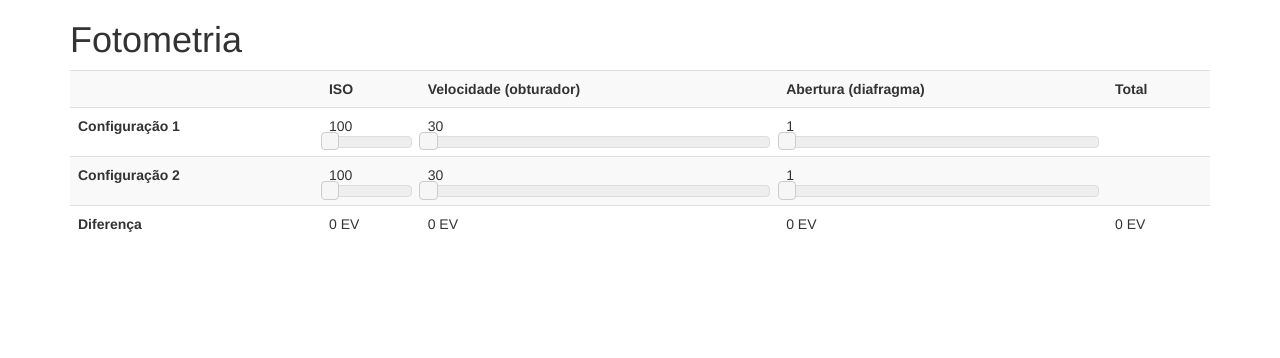
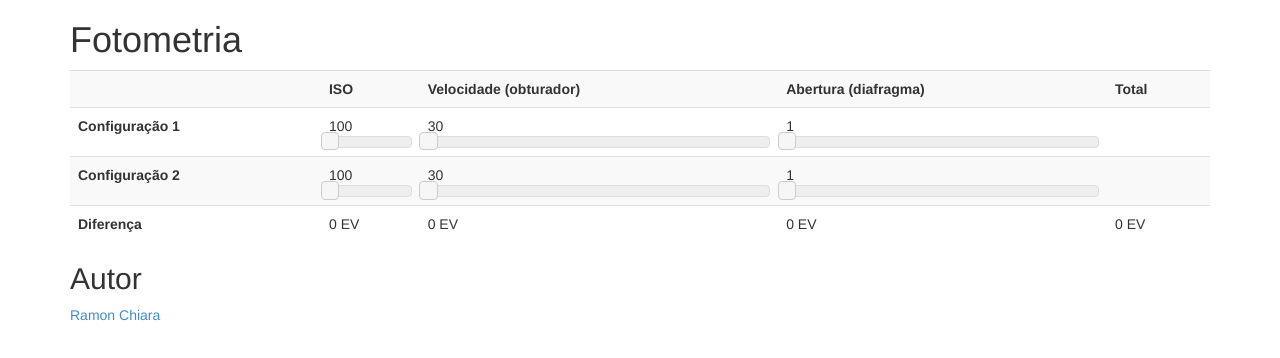
Before and after one commit to ramonchiara/Fotometria, a plain HTML site: page public_html/index.html in a window 1280 px wide. Drawn offline with Linux system fonts and the light colour scheme.

Commit message:
* Autor * Imagem usada no blog

```diff
--- a/public_html/index.html
+++ b/public_html/index.html
@@ -41,6 +41,10 @@
                     <td>{{deltaTotal}} EV</td>
                 </tr>
             </table>
+            <h2>Autor</h2>
+            <address>
+                <a href="http://www.raymond.com.br/">Ramon Chiara</a>
+            </address>
         </div>
         <script src="js/jquery-1.11.0.min.js" type="text/javascript"></script>
         <script src="js/jquery-ui-1.10.4.min.js" type="text/javascript"></script>
```
Also changed, not shown: downloads/featured.JPG (added).
